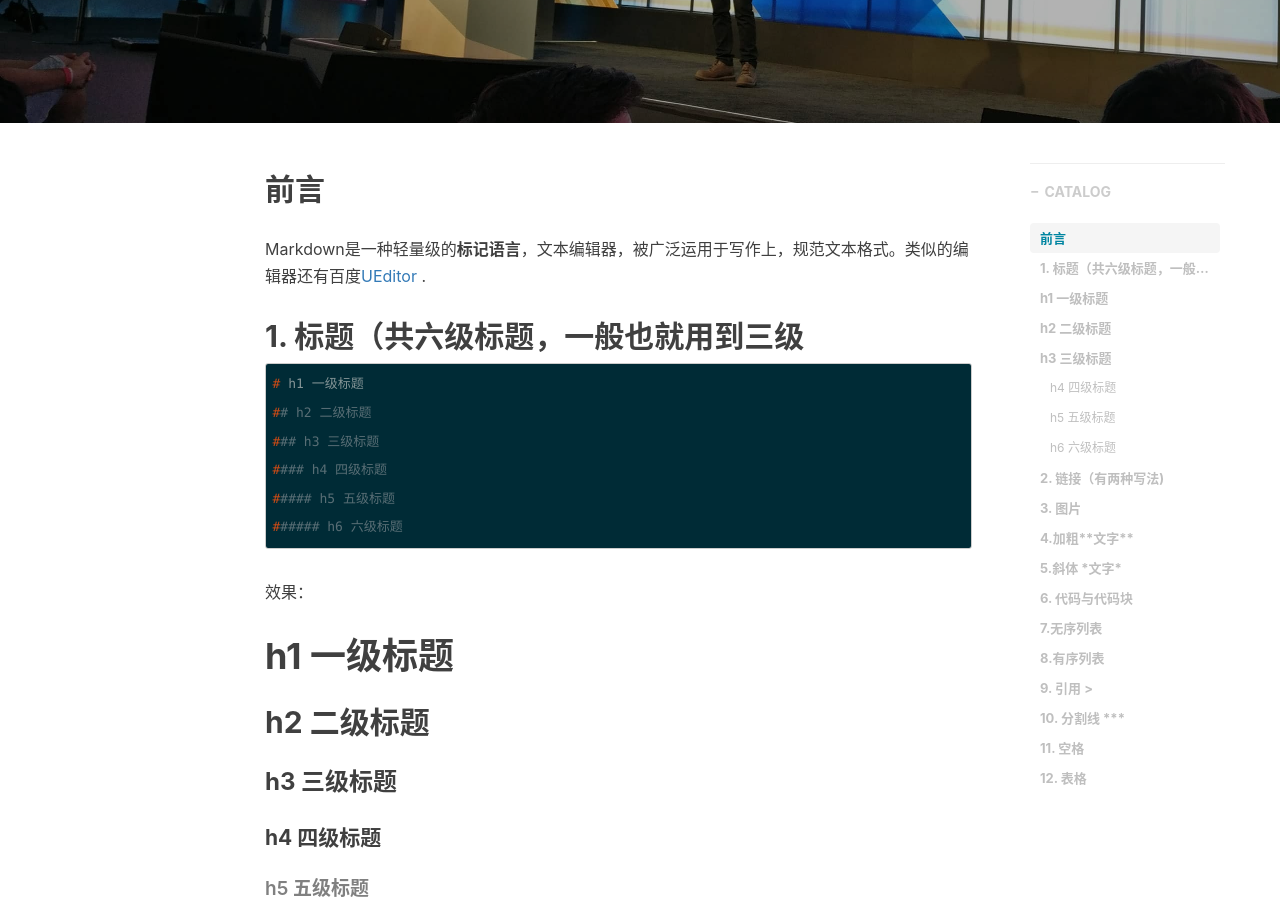
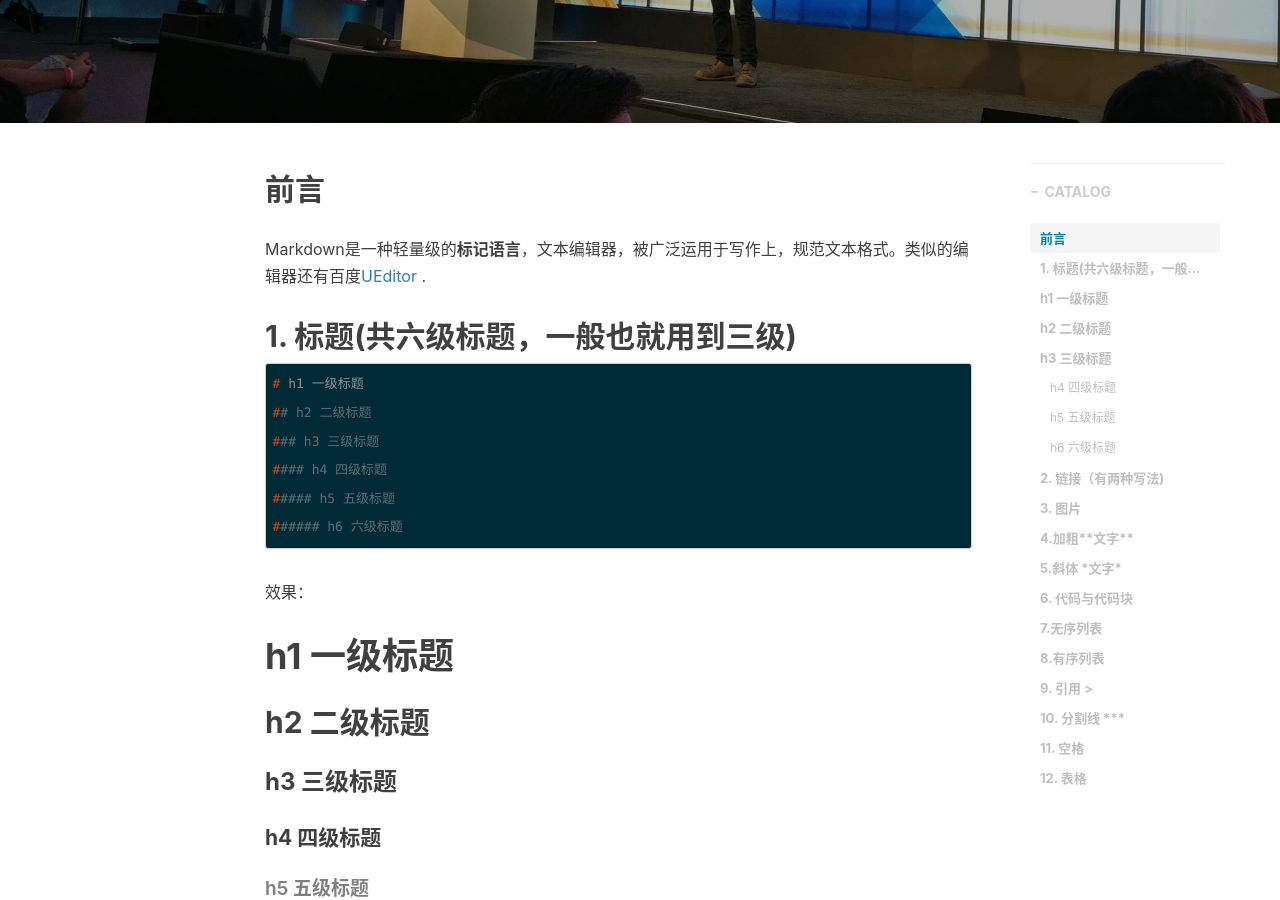
Before and after one commit to xuchaobing01/xuchaobing01.github.io, a Jekyll site: the page built from _posts/2018-06-16-use-markdown.markdown, in a window 1280 px wide and 900 px high, scrolled down 400 px. Built offline with Jekyll 4.4.1, drawn with Linux system fonts in a browser that asks for light colours; nearby versions of some CDN libraries; comment, search, counter and statistics services are not loaded.

Commit message:
fix(调整): 微调整

````diff
--- a/_posts/2018-06-16-use-markdown.markdown
+++ b/_posts/2018-06-16-use-markdown.markdown
@@ -18,7 +18,7 @@ Markdown是一种轻量级的**标记语言**，文本编辑器，被广泛运
 
 <!--[Markdown【基础篇】地址：](https://worktile.com/blog/skills/markdown)-->
 
-## 1. 标题（共六级标题，一般也就用到三级
+## 1. 标题(共六级标题，一般也就用到三级)
 
 ```
 # h1 一级标题
````
